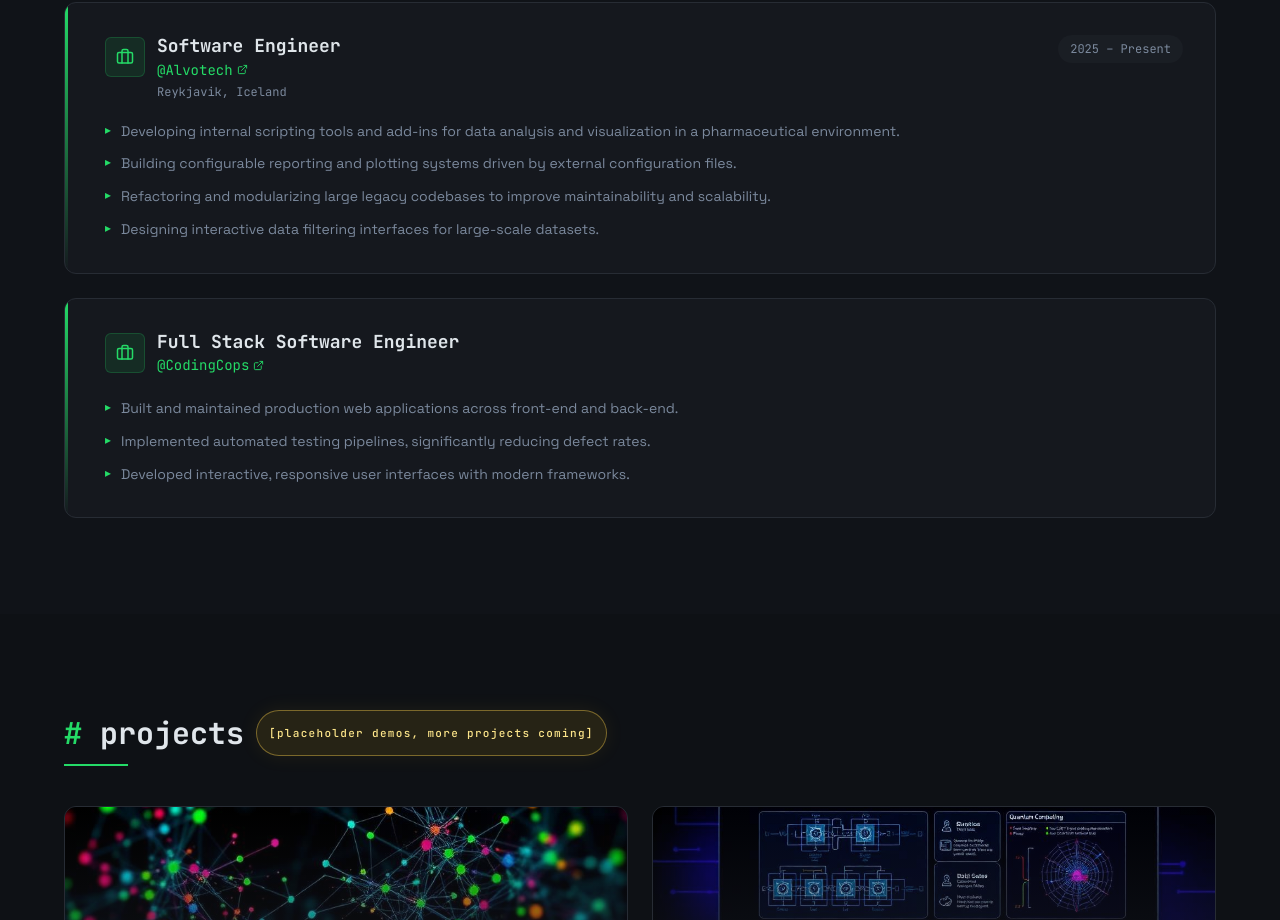
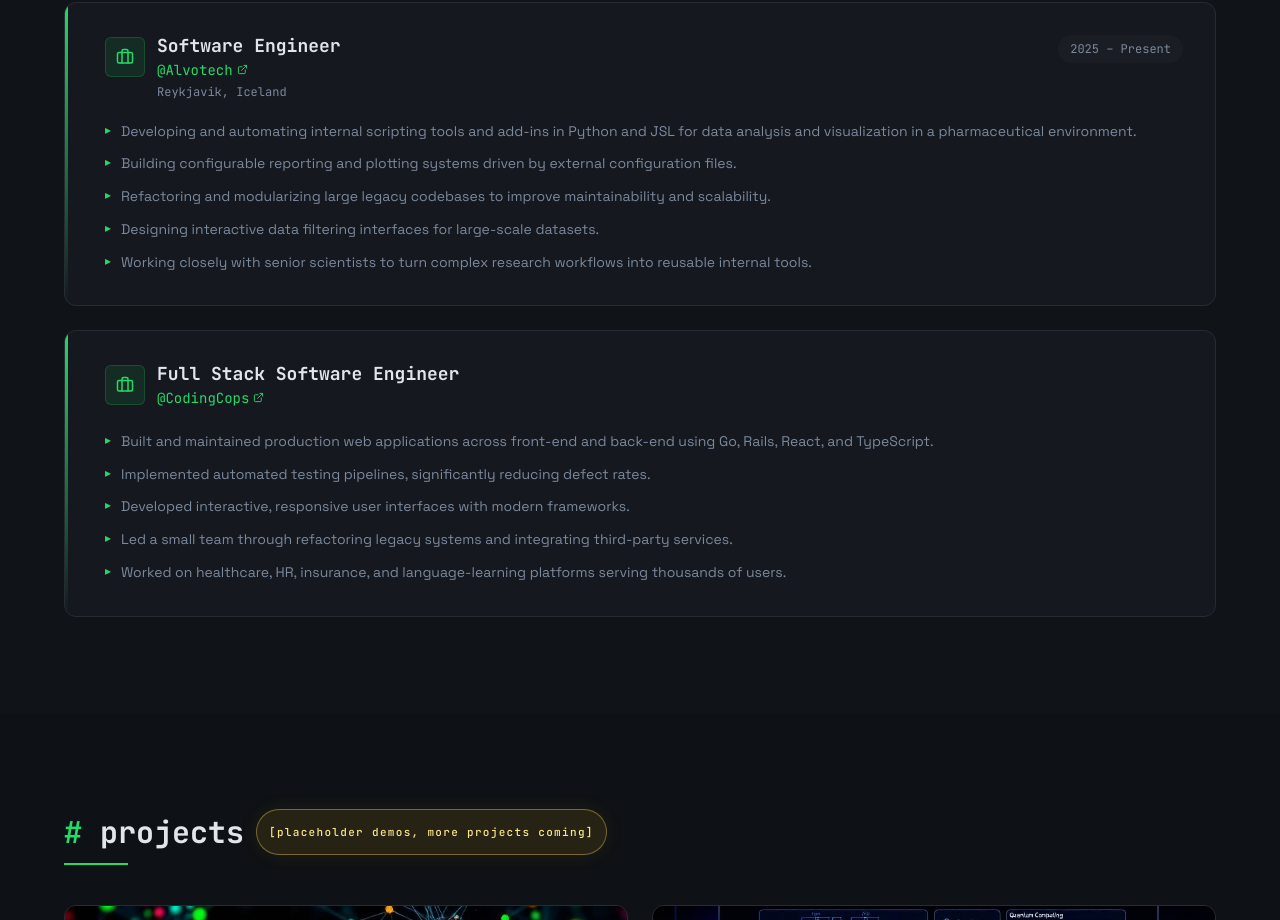
Before and after one commit to zaahidali/zaahidali.github.io, a React (Vite) app: page / in a window 1280 px wide. Shown: the part 980-1900 px from the top of the page. Built offline with nearby package versions, Linux system fonts and the light colour scheme; the HTML template or start-up script is replaced by a standard one.

Commit message:
Refine experience section role descriptions

```diff
--- a/src/components/ExperienceSection.tsx
+++ b/src/components/ExperienceSection.tsx
@@ -9,10 +9,11 @@ const experiences = [
     period: "2025 – Present",
     location: "Reykjavik, Iceland",
     points: [
-      "Developing internal scripting tools and add-ins for data analysis and visualization in a pharmaceutical environment.",
+      "Developing and automating internal scripting tools and add-ins in Python and JSL for data analysis and visualization in a pharmaceutical environment.",
       "Building configurable reporting and plotting systems driven by external configuration files.",
       "Refactoring and modularizing large legacy codebases to improve maintainability and scalability.",
       "Designing interactive data filtering interfaces for large-scale datasets.",
+      "Working closely with senior scientists to turn complex research workflows into reusable internal tools.",
     ],
   },
   {
@@ -20,9 +21,11 @@ const experiences = [
     url: "https://codingcops.com/",
     role: "Full Stack Software Engineer",
     points: [
-      "Built and maintained production web applications across front-end and back-end.",
+      "Built and maintained production web applications across front-end and back-end using Go, Rails, React, and TypeScript.",
       "Implemented automated testing pipelines, significantly reducing defect rates.",
       "Developed interactive, responsive user interfaces with modern frameworks.",
+      "Led a small team through refactoring legacy systems and integrating third-party services.",
+      "Worked on healthcare, HR, insurance, and language-learning platforms serving thousands of users.",
     ],
   },
 ];
```
